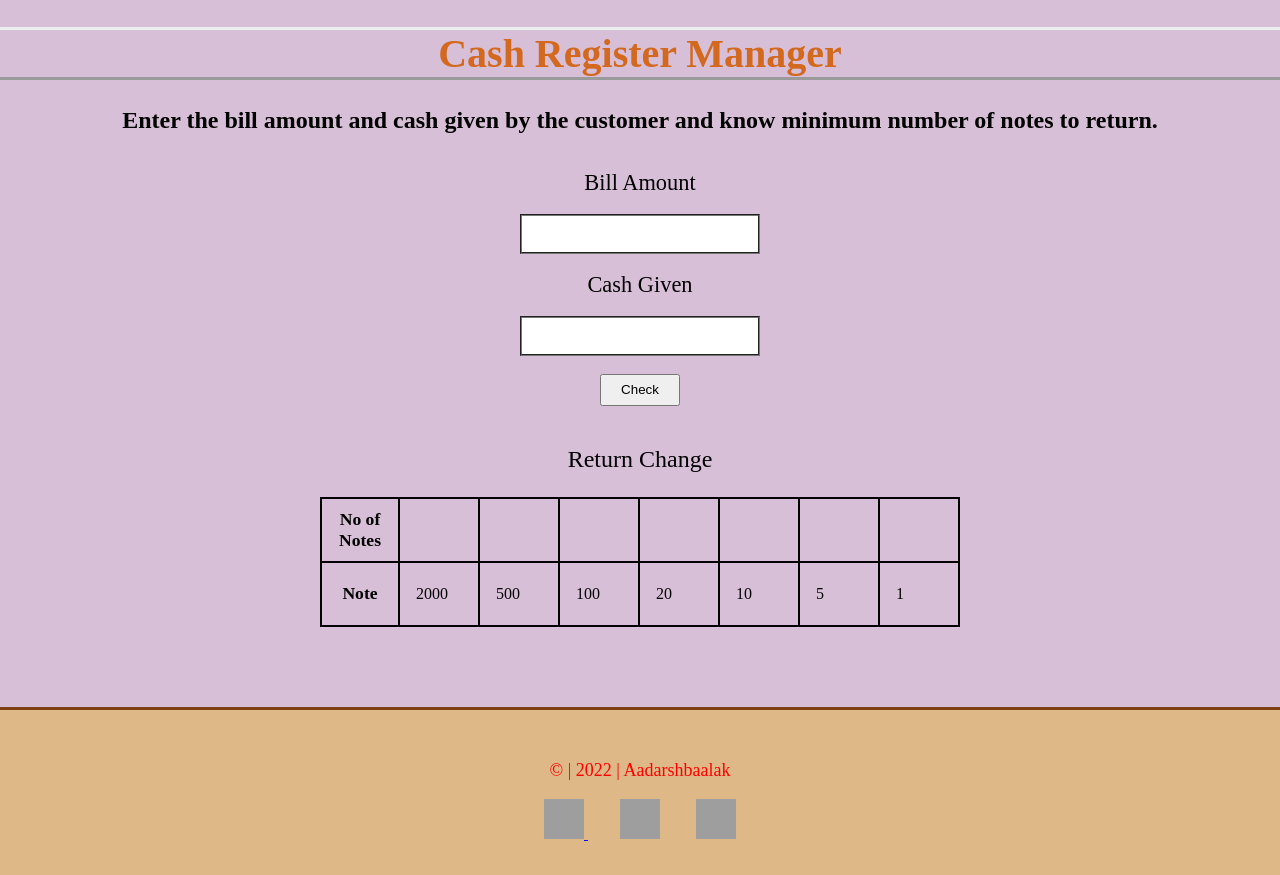
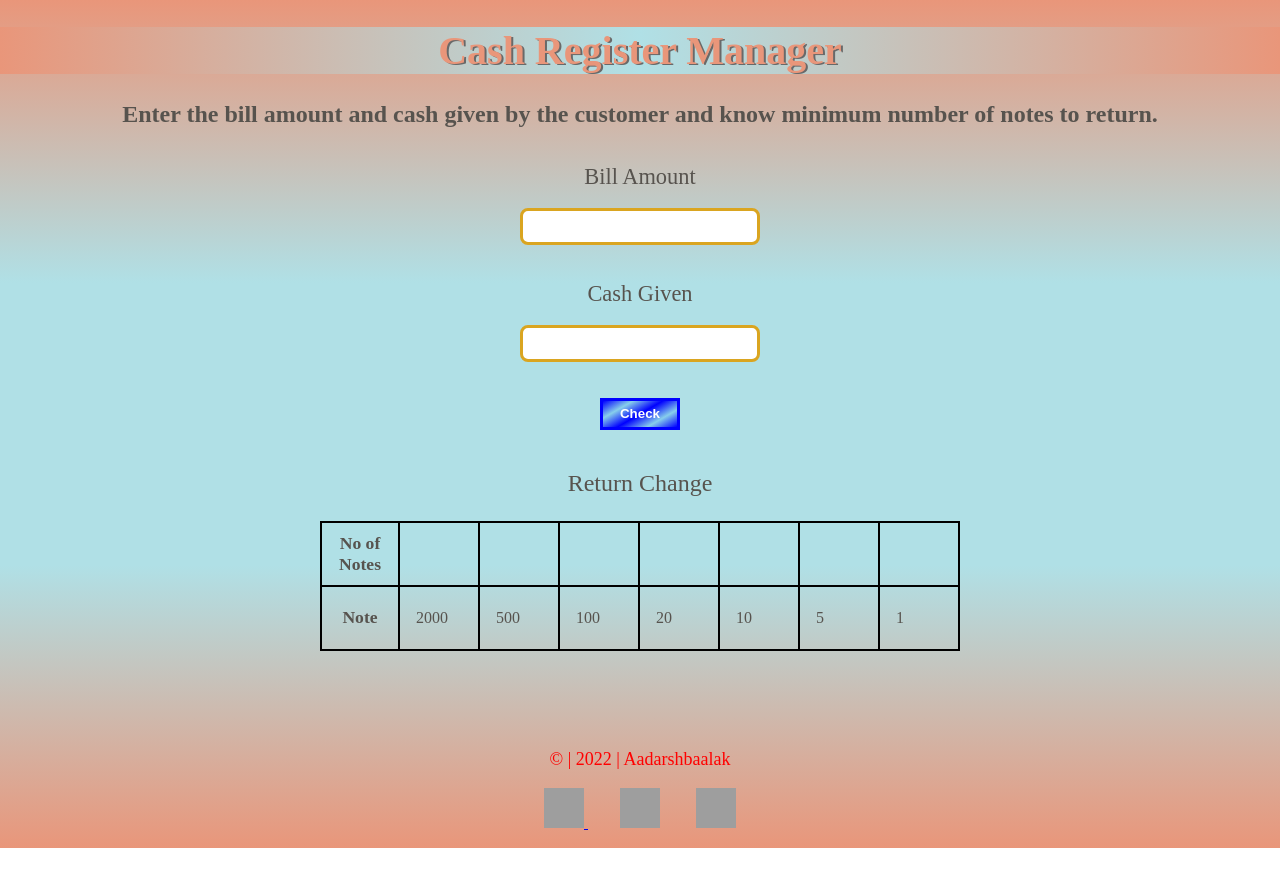
Before and after one commit to Aadarshhardiya/Cash-register-manager, a plain HTML site: page index.html in a window 1280 px wide. After the commit the page ends 848 px from the top, so only its background shows below. Drawn offline with Linux system fonts and the light colour scheme; grey boxes are pictures that could not be loaded.

Commit message:
do-some-styling

```diff
--- a/index.html
+++ b/index.html
@@ -18,10 +18,10 @@
         </b>
         <br><br>
         <label class="input-label" for="bill-amount">Bill Amount</label><br><br>
-        <input class="input" id="bill-amount" type="text"><br><br>
+        <input class="input" id="bill-amount" type="number"><br><br>
 
         <label class="input-label" for="cash-given">Cash Given</label><br><br>
-        <input class="input" id="cash-given" type="text"><br><br>
+        <input class="input" id="cash-given" type="number"><br><br>
         <button id="check-button" >Check</button>
         <p id="error-message"></p>
         <table class="change-table">
--- a/index.js
+++ b/index.js
@@ -12,7 +12,7 @@ checkButton.addEventListener("click", function validateBillandCashAmount() {
 
         if (cashGiven.value > billAmount.value) {
 
-            const amountToBeReturned = cashGiven.value - billAmount.value;
+            const amountToBeReturned = Number(cashGiven.value) - Number(billAmount.value);
             calculateChange(amountToBeReturned);
 
 
--- a/mark10.css
+++ b/mark10.css
@@ -4,22 +4,25 @@
 }
 
 body{
-    background-color:thistle;
+    background-color:none;
     margin:0%;
     text-align: center;
+    background-image: linear-gradient(180deg,#E9967A,#B0E0E6,#B0E0E6,#E9967A)
+
 }
 
 .heading {
     text-align: center;
-    color:chocolate;
+    background-image:linear-gradient(90deg,#E9967A,#B0E0E6,#E9967A);
     font-size:250%;
-    border-bottom: outset;
-    border-top: outset;
+    color: #E9967A;
+    text-shadow: 2px 1px dimgray;
 }
 
 .container{
     display:block;
     padding-bottom: 5rem;
+    color: #57534E;
     }
 
 .description{
@@ -29,11 +32,12 @@ body{
 }
 
 .input {
-    border-style:groove;
-    border-width: 2px;
+    display: block;
+    padding: .5rem;
+    border-radius: .5rem;
     width: 15rem;
-    height: 5vh;
-
+    border: solid goldenrod;
+    margin: auto;
 }
 
 .input-label{
@@ -78,8 +82,17 @@ th{
 }
 
 #check-button {
+    border: solid blue;
     width: 5rem;
     height: 4vh;
+    font-weight: bold;
+    color: white;
+    background-image: linear-gradient(150deg,blue,skyblue,blue,skyblue,blue)
+}
+
+#check-button:hover {
+    box-shadow:0 0px 12px  dimgray;
+
 }
 
 caption{
@@ -87,8 +100,12 @@ caption{
     padding: 1.5rem;
 }
 
+.no-of-notes{
+    font-weight: bold;
+
+}
+
 footer p {
-    padding-top:;
     color: red;
     font-size: large;
 }
@@ -100,9 +117,10 @@ footer p {
 }
 
 footer{
-    border-top: inset;
-    border-color:chocolate;
-    padding-top:2rem;
-    background-color:burlywood;
-    padding-bottom: 1rem;
+
+    text-align: center;
+    bottom: 0%;
+    left: 0%;
+    right:0%;
+
 }
```
